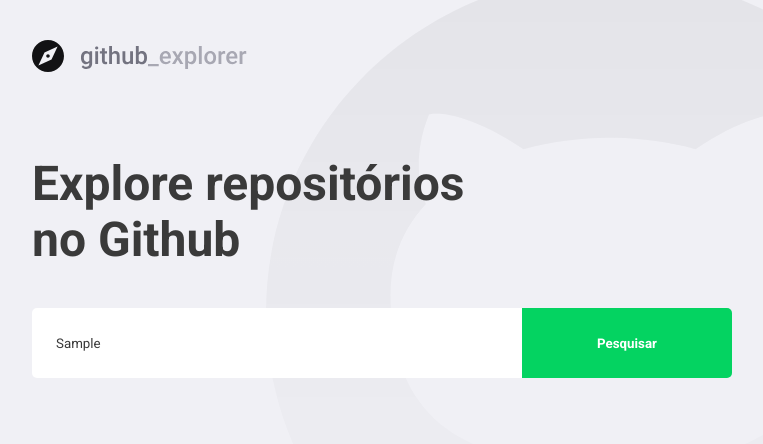
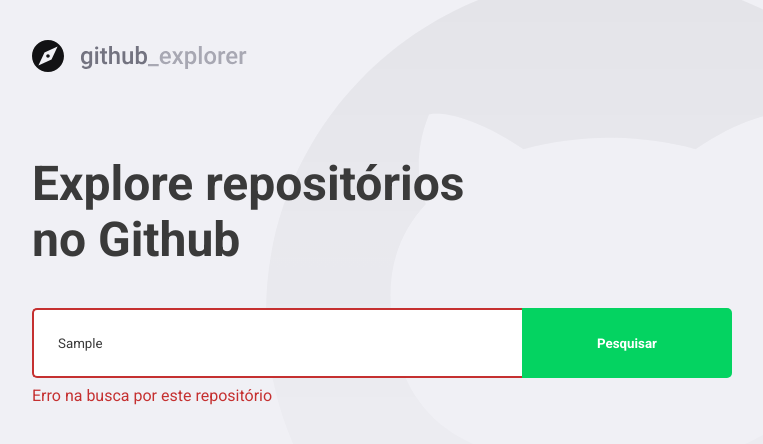
Before and after one commit to agnaldoburgojr/gostack-rocketseat-github-explorer, a React (Create React App) app: page / in a window 1280 px wide. Both pictures are taken after typing "Sample" into the empty fields and a click on the button "Pesquisar". Shown: the top 444 px of the page, without its empty margins (148-911 px from the left). Built offline with nearby package versions, Linux system fonts and the light colour scheme; no server answers.

Commit message:
feat: add errors handling

```diff
--- a/src/pages/Dashboard/index.tsx
+++ b/src/pages/Dashboard/index.tsx
@@ -2,7 +2,7 @@ import React, { useState, FormEvent } from 'react';
 import { FiChevronRight } from 'react-icons/fi';
 import api from '../../services/api';
 import logoImage from '../../assets/logo.svg';
-import { Title, Form, Repositories } from './styles';
+import { Title, Form, Repositories, InputError } from './styles';
 
 interface Repository {
   full_name: string;
@@ -16,25 +16,36 @@ interface Repository {
 const Dashboard: React.FC = () => {
   const [repositories, setRepositories] = useState<Repository[]>([]);
   const [newRepo, setNewRepo] = useState('');
+  const [inputError, setInputError] = useState('');
 
   async function handleAddRepository(
     event: FormEvent<HTMLFormElement>,
   ): Promise<void> {
     event.preventDefault();
 
-    const response = await api.get<Repository>(`repos/${newRepo}`);
+    if (!newRepo) {
+      setInputError('Digite o autor/nome do repositório');
+      return;
+    }
 
-    const repository = response.data;
+    try {
+      const response = await api.get<Repository>(`repos/${newRepo}`);
 
-    setRepositories([...repositories, repository]);
-    setNewRepo('');
+      const repository = response.data;
+
+      setRepositories([...repositories, repository]);
+      setNewRepo('');
+      setInputError('');
+    } catch {
+      setInputError('Erro na busca por este repositório');
+    }
   }
 
   return (
     <>
       <img src={logoImage} alt="Github Explorer" />
       <Title>Explore repositórios no Github</Title>
-      <Form onSubmit={handleAddRepository}>
+      <Form onSubmit={handleAddRepository} hasError={!!inputError}>
         <input
           value={newRepo}
           onChange={e => setNewRepo(e.target.value)}
@@ -42,6 +53,7 @@ const Dashboard: React.FC = () => {
         />
         <button type="submit">Pesquisar</button>
       </Form>
+      {inputError && <InputError>{inputError}</InputError>}
       <Repositories>
         {repositories.map(repository => (
           <a key={repository.full_name} href="teste">
--- a/src/pages/Dashboard/styles.ts
+++ b/src/pages/Dashboard/styles.ts
@@ -1,5 +1,9 @@
-import styled from 'styled-components';
+import styled, { css } from 'styled-components';
 import { shade } from 'polished';
+
+interface FormProps {
+  hasError: boolean;
+}
 
 export const Title = styled.h1`
   font-size: 48px;
@@ -9,7 +13,7 @@ export const Title = styled.h1`
   line-height: 56px;
 `;
 
-export const Form = styled.form`
+export const Form = styled.form<FormProps>`
   margin-top: 40px;
   max-width: 700px;
 
@@ -19,9 +23,16 @@ export const Form = styled.form`
     flex: 1;
     height: 70px;
     padding: 0 24px;
-    border: 0;
     border-radius: 5px 0 0 5px;
     color: #3a3a3a;
+    border: 2px solid #fff;
+    border-right: 0;
+
+    ${props =>
+      props.hasError &&
+      css`
+        border-color: #c53030;
+      `}
 
     &::placeholder {
       color: #a8a8b3;
@@ -42,6 +53,12 @@ export const Form = styled.form`
       background: ${shade(0.2, '#04d361')};
     }
   }
+`;
+
+export const InputError = styled.span`
+  display: block;
+  color: #c53030;
+  margin-top: 8px;
 `;
 
 export const Repositories = styled.div`
@@ -74,7 +91,7 @@ export const Repositories = styled.div`
     }
 
     div {
-      margin-left: 0 16px;
+      margin: 0 16px;
       flex: 1;
 
       strong {
```
